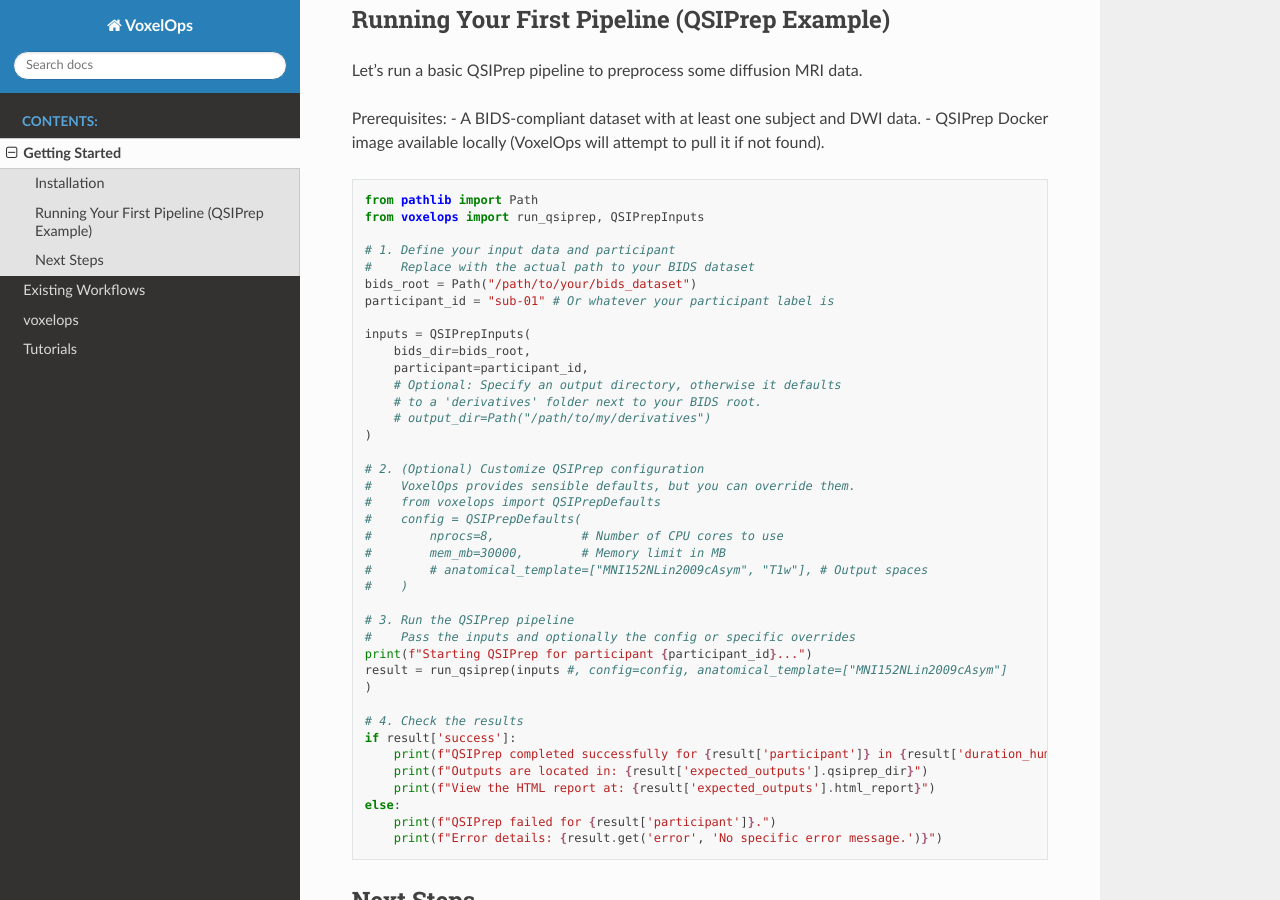
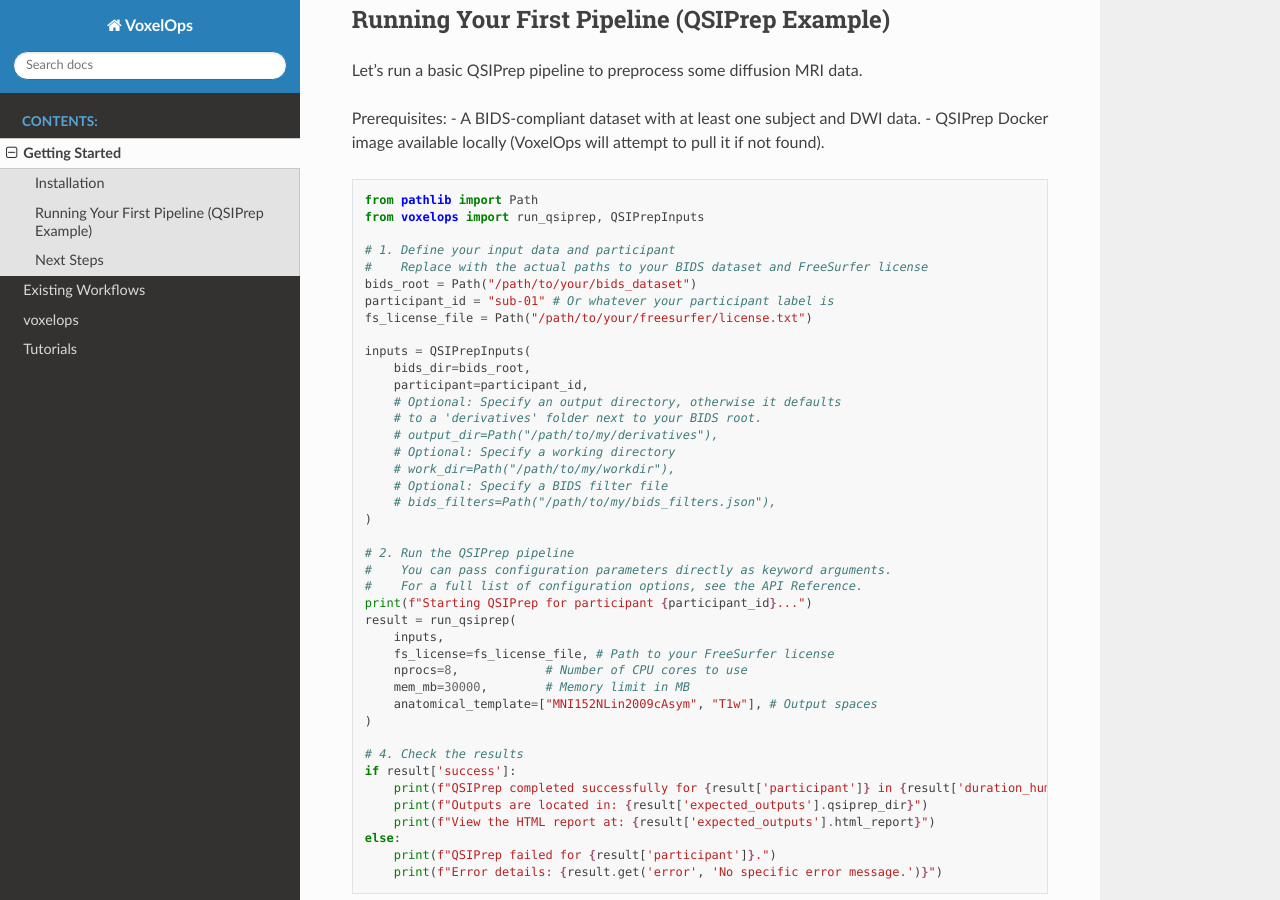
Before and after one commit to GalKepler/VoxelOps, a Sphinx documentation site: the page built from docs/getting_started.rst, in a window 1280 px wide and 900 px high, scrolled down 621 px. Built offline with Sphinx 7.4.7 and the Read the Docs theme 3.1.0, drawn with Linux system fonts in a browser that asks for light colours; pages that are not in the unit, such as notebooks, are missing from menus.

Commit message:
fix: Update documentation to reflect current example files

```diff
--- a/docs/getting_started.rst
+++ b/docs/getting_started.rst
@@ -37,31 +37,33 @@ Prerequisites:
     from voxelops import run_qsiprep, QSIPrepInputs
 
     # 1. Define your input data and participant
-    #    Replace with the actual path to your BIDS dataset
+    #    Replace with the actual paths to your BIDS dataset and FreeSurfer license
     bids_root = Path("/path/to/your/bids_dataset")
     participant_id = "sub-01" # Or whatever your participant label is
+    fs_license_file = Path("/path/to/your/freesurfer/license.txt")
 
     inputs = QSIPrepInputs(
         bids_dir=bids_root,
         participant=participant_id,
         # Optional: Specify an output directory, otherwise it defaults
         # to a 'derivatives' folder next to your BIDS root.
-        # output_dir=Path("/path/to/my/derivatives")
+        # output_dir=Path("/path/to/my/derivatives"),
+        # Optional: Specify a working directory
+        # work_dir=Path("/path/to/my/workdir"),
+        # Optional: Specify a BIDS filter file
+        # bids_filters=Path("/path/to/my/bids_filters.json"),
     )
 
-    # 2. (Optional) Customize QSIPrep configuration
-    #    VoxelOps provides sensible defaults, but you can override them.
-    #    from voxelops import QSIPrepDefaults
-    #    config = QSIPrepDefaults(
-    #        nprocs=8,            # Number of CPU cores to use
-    #        mem_mb=30000,        # Memory limit in MB
-    #        # anatomical_template=["MNI152NLin2009cAsym", "T1w"], # Output spaces
-    #    )
-
-    # 3. Run the QSIPrep pipeline
-    #    Pass the inputs and optionally the config or specific overrides
+    # 2. Run the QSIPrep pipeline
+    #    You can pass configuration parameters directly as keyword arguments.
+    #    For a full list of configuration options, see the API Reference.
     print(f"Starting QSIPrep for participant {participant_id}...")
-    result = run_qsiprep(inputs #, config=config, anatomical_template=["MNI152NLin2009cAsym"]
+    result = run_qsiprep(
+        inputs,
+        fs_license=fs_license_file, # Path to your FreeSurfer license
+        nprocs=8,            # Number of CPU cores to use
+        mem_mb=30000,        # Memory limit in MB
+        anatomical_template=["MNI152NLin2009cAsym", "T1w"], # Output spaces
     )
 
     # 4. Check the results
--- a/docs/tutorials.rst
+++ b/docs/tutorials.rst
@@ -13,10 +13,9 @@ This section provides step-by-step guides for common neuroimaging data processin
 Current Examples
 ----------------
 
-For now, you can explore the runnable examples in the ``examples/`` directory of the VoxelOps repository:
+You can explore the runnable examples in the ``examples/`` directory of the VoxelOps repository:
 
-- `examples/brain_bank_integration.py`
-- `examples/full_pipeline.py`
+- `examples/dicom_to_bids.py`
 - `examples/qsiparc.py`
 - `examples/qsiprep.py`
 - `examples/qsirecon.py`
```
Also changed, not shown: docs/workflows.rst (+1 -9 lines).
